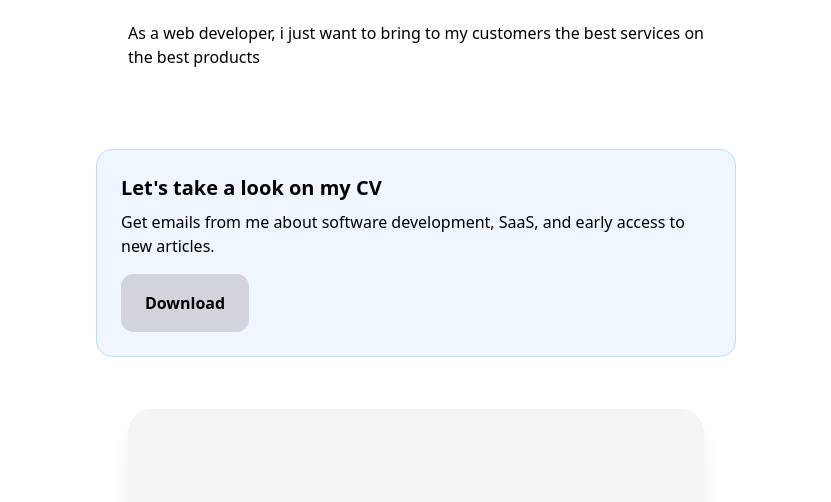
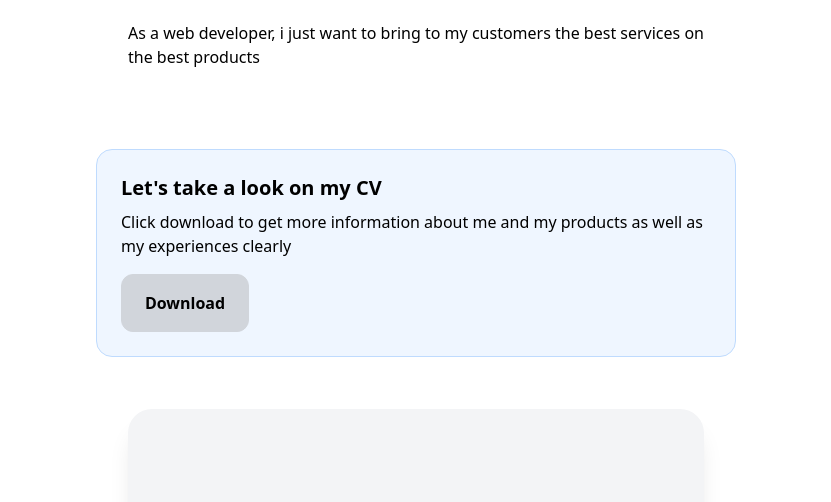
Before and after one commit to barokool/the-newest-cv, a plain HTML site: page index.html in a window 1280 px wide. Shown: the part 229-731 px from the top of the page, without its empty margins (224-1055 px from the left). Drawn offline with nearby package versions, Linux system fonts and the light colour scheme.

Commit message:
third commit

```diff
--- a/index.html
+++ b/index.html
@@ -31,7 +31,7 @@
         <!--  -->
         <article class=" mx-auto border border-blue-200 rounded-xl sm:rounded-2xl p-4 mb-10 sm:p-6  bg-blue-50 mt-8 ">
             <h4 class="inline-flex items-center text-base sm:text-lg md:text-xl font-bold ">Let's take a look on my CV</h4>
-            <p class="mt-2">Get emails from me about software development, SaaS, and early access to new articles.</p>
+            <p class="mt-2">Click download to get more information about me and my products as well as my experiences clearly</p>
             <button class="max-w-full font-semibold w-32 rounded-xl mt-4 sm:p-4 mx-auto p-2 border border-gray-300 bg-gray-300 ">Download</button>
         </article>
         <!--  -->
```
